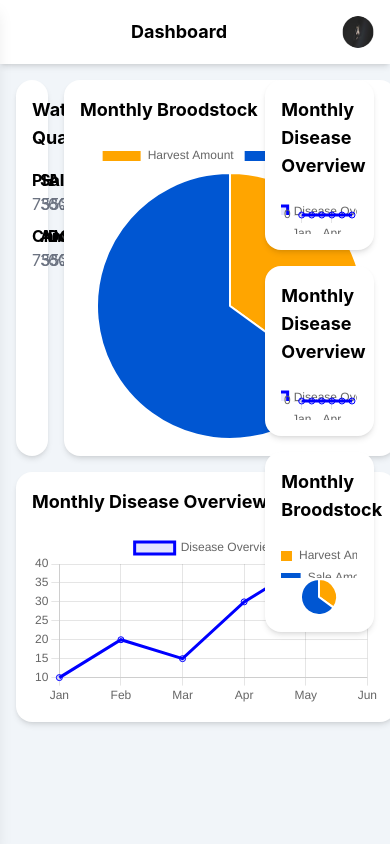
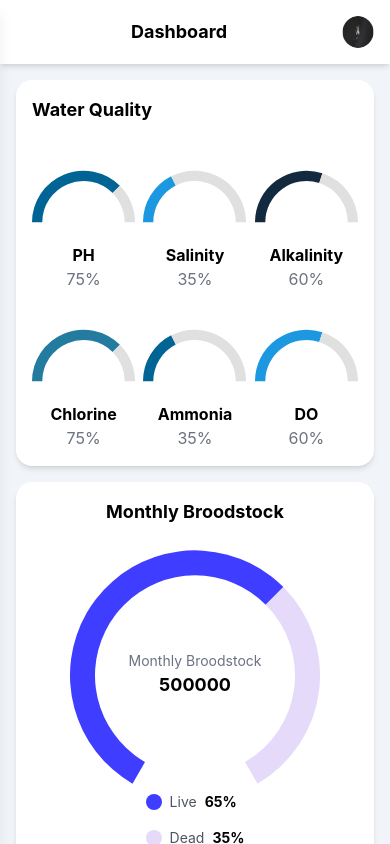
Before and after one commit to VishwaDeAero/aquahub, a React (Create React App) app: page / in a window 390 px wide. Built offline with nearby package versions, Linux system fonts and the light colour scheme; the HTML template or start-up script is replaced by a standard one.

Commit message:
Responsive - Dashboard + Full charts redesign

```diff
--- /dev/null
+++ b/src/components/charts/DoghnutChart.js
@@ -0,0 +1,66 @@
+import React from "react";
+import { Doughnut } from "react-chartjs-2";
+import { Chart as ChartJS, ArcElement, Tooltip, Legend } from "chart.js";
+
+ChartJS.register(ArcElement, Tooltip, Legend);
+
+const DoughnutChart = ({ labels, values, colors, title, maxValue }) => {
+  const data = {
+    labels: labels,
+    datasets: [
+      {
+        data: values, // Live & Dead percentages
+        backgroundColor: colors, // Colors
+        borderWidth: 0, // Remove border
+        cutout: "80%", // Creates the hollow part
+        rotation: -150, // Start from bottom
+        circumference: 300,
+      },
+    ],
+  };
+
+  const options = {
+    responsive: true,
+    maintainAspectRatio: false, // Prevents height overflow
+    plugins: {
+      legend: { display: false },
+      tooltip: { enabled: true },
+    },
+  };
+
+  return (
+    <div className="relative flex flex-col items-center w-full max-w-[300px] sm:max-w-[350px] mx-auto">
+      {/* Chart Container */}
+      <div className="relative w-full max-w-[250px] sm:max-w-[300px] h-[250px] sm:h-[300px]">
+        <Doughnut data={data} options={options} />
+        {/* Center Text */}
+        <div className="absolute inset-0 mt-4 flex flex-col items-center justify-center">
+          <p className="text-gray-500 text-sm sm:text-base">{title}</p>
+          <p className="text-black text-lg sm:text-xl font-bold">{maxValue}</p>
+        </div>
+      </div>
+
+      {/* Legend Guide (Responsive) */}
+      <div className="">
+        {/* Live Indicator */}
+        <div className="flex items-center space-x-2 mb-4">
+          <span className="w-4 h-4 sm:w-5 sm:h-5 rounded-full"
+            style={{ backgroundColor: colors[0] }}>
+          </span>
+          <span className="text-gray-600 text-sm sm:text-base">{labels[0]}</span>
+          <span className="text-black font-bold text-sm sm:text-base">{values[0]}%</span>
+        </div>
+
+        {/* Dead Indicator */}
+        <div className="flex items-center space-x-2">
+          <span className="w-4 h-4 sm:w-5 sm:h-5 rounded-full"
+            style={{ backgroundColor: colors[1] }}></span>
+            <span className="text-gray-600 text-sm sm:text-base">{labels[1]}</span>
+            <span className="text-black font-bold text-sm sm:text-base">{values[1]}%</span>
+        </div>
+      </div>
+    </div>
+  );
+};
+
+export default DoughnutChart;
--- a/src/components/charts/GaugeChart.js
+++ b/src/components/charts/GaugeChart.js
@@ -1,16 +1,16 @@
 import React from "react";
 import { Doughnut } from "react-chartjs-2";
 
-const GaugeChart = ({ label, value, maxValue }) => {
+const GaugeChart = ({ label, value, maxValue, color }) => {
   // Calculate the percentage value
   const percentage = Math.round((value / maxValue) * 100);
-
+  const chartColor = (color)? color: "#4CAF50";
   // Data for the Doughnut chart
   const data = {
     datasets: [
       {
         data: [value, maxValue - value], // Actual and remaining values
-        backgroundColor: ["#4CAF50", "#E0E0E0"], // Green for actual, gray for remaining
+        backgroundColor: [chartColor, "#E0E0E0"], // Green for actual, gray for remaining
         borderWidth: 0,
         cutout: "80%", // Adjust the inner radius for the gauge effect
       },
--- a/src/components/charts/PieChart.js
+++ b/src/components/charts/PieChart.js
@@ -2,7 +2,11 @@ import React from "react";
 import { Pie } from "react-chartjs-2";
 
 const PieChart = ({ data, options }) => {
-  return <Pie data={data} options={options} />;
+  return (
+    <div className="flex items-center">
+      <Pie data={data} options={options} />
+    </div>
+  );
 };
 
 export default PieChart;
--- a/src/pages/Dashboard.js
+++ b/src/pages/Dashboard.js
@@ -1,11 +1,10 @@
 import React from "react";
-import Sidebar from "../components/Sidebar";
-import Topbar from "../components/Topbar";
 import Card from "../components/Card";
 import GaugeChart from "../components/charts/GaugeChart";
 import LineChart from "../components/charts/LineChart";
 import PieChart from "../components/charts/PieChart";
 import AppLayout from "../components/layouts/AppLayout";
+import DoghnutChart from "../components/charts/DoghnutChart";
 
 const Dashboard = () => {
     const lineData = {
@@ -20,6 +19,14 @@ const Dashboard = () => {
         ],
     };
 
+    const monthlyBroodstock = {
+        title: "Monthly Broodstock",
+        maxValue: 500000,
+        labels: ['Live', 'Dead'],
+        values: [65, 35],
+        colors: ["#3F3DFF", "#E5DAF9"]
+    }
+
     const pieData = {
         labels: ["Harvest Amount", "Sale Amount"],
         datasets: [
@@ -32,33 +39,52 @@ const Dashboard = () => {
 
     return (
         <AppLayout title="Dashboard">
-            <div className="grid grid-cols-6 gap-4">
-                <div className="col-span-4 grid grid-cols-3 gap-4">
-                    <Card title="Water Quality" className="col-span-3">
-                        <div className="grid grid-cols-3 gap-2">
-                            <div><GaugeChart label="PH" value="7.5" maxValue="10" /></div>
-                            <div><GaugeChart label="Salinity" value="35" maxValue="100" /></div>
-                            <div><GaugeChart label="Alkalinity" value="120" maxValue="200" /></div>
-                            <div><GaugeChart label="Chlorine" value="7.5" maxValue="10" /></div>
-                            <div><GaugeChart label="Ammonia" value="35" maxValue="100" /></div>
-                            <div><GaugeChart label="DO" value="120" maxValue="200" /></div>
-                        </div>
+            <div className="grid grid-cols-1 md:grid-cols-7 md:gap-3 mb-4 md:mb-0">
+                <div className="col-span-5 grid grid-cols-1 md:grid-cols-3 md:gap-4">
+                    {/* Left Section (Water Quality) */}
+                    <div className="col-span-2 flex flex-col mb-4">
+                        <Card title="Water Quality" className="h-full flex flex-col">
+                            <div className="grid grid-cols-3 gap-2 flex-grow">
+                                <div><GaugeChart label="PH" value="7.5" maxValue="10" color="#006494" /></div>
+                                <div><GaugeChart label="Salinity" value="35" maxValue="100" color="#1B98E0" /></div>
+                                <div><GaugeChart label="Alkalinity" value="120" maxValue="200" color="#13293D" /></div>
+                                <div><GaugeChart label="Chlorine" value="7.5" maxValue="10" color="#247BA0" /></div>
+                                <div><GaugeChart label="Ammonia" value="35" maxValue="100" color="#006494" /></div>
+                                <div><GaugeChart label="DO" value="120" maxValue="200" color="#1B98E0" /></div>
+                            </div>
+                        </Card>
+                    </div>
+
+                    {/* Middle Section (Monthly Broodstock) */}
+                    <div className="flex flex-col mb-4">
+                        <Card title="Monthly Broodstock" className="h-full justify-center text-center">
+                            <DoghnutChart
+                                title={monthlyBroodstock.title}
+                                maxValue={monthlyBroodstock.maxValue}
+                                labels={monthlyBroodstock.labels}
+                                values={monthlyBroodstock.values}
+                                colors={monthlyBroodstock.colors}
+                            />
+                        </Card>
+                    </div>
+                </div>
+                <div className="col-span-2 flex flex-col mb-4 gap-2 md:gap-4">
+                    <Card title="Mortality (Male)" className="h-full">
+                        <LineChart data={lineData} />
                     </Card>
-                    <Card title="Monthly Broodstock" className="">
-                        <PieChart data={pieData} />
+                    <Card title="Mortality (Female)" className=" h-full">
+                        <LineChart data={lineData} />
                     </Card>
-                    <Card title="Monthly Disease Overview" className="col-span-4">
+                </div>
+            </div>
+            <div className="grid grid-cols-1 md:grid-cols-7 gap-2 md:gap-3 mb-4">
+                <div className="col-span-5">
+                    <Card title="Monthly Disease Overview" className="h-full">
                         <LineChart data={lineData} />
                     </Card>
                 </div>
                 <div className="col-span-2">
-                    <Card title="Monthly Disease Overview" className="mb-4">
-                        <LineChart data={lineData} />
-                    </Card>
-                    <Card title="Monthly Disease Overview" className="mb-4">
-                        <LineChart data={lineData} />
-                    </Card>
-                    <Card title="Monthly Broodstock" className="">
+                    <Card title="Harvest Amount vs Sale Amount" className="flex flex-col h-full">
                         <PieChart data={pieData} />
                     </Card>
                 </div>
```
